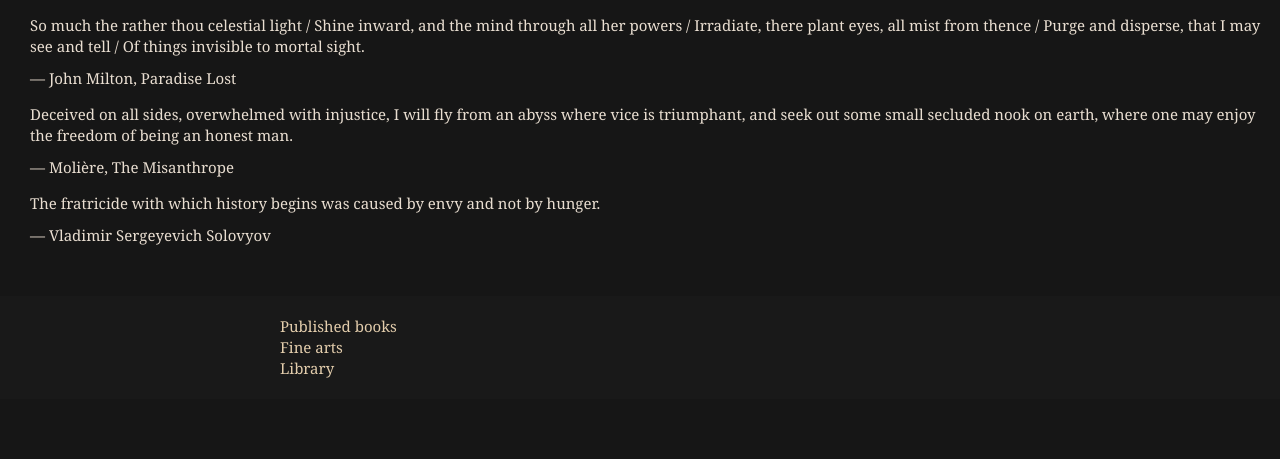
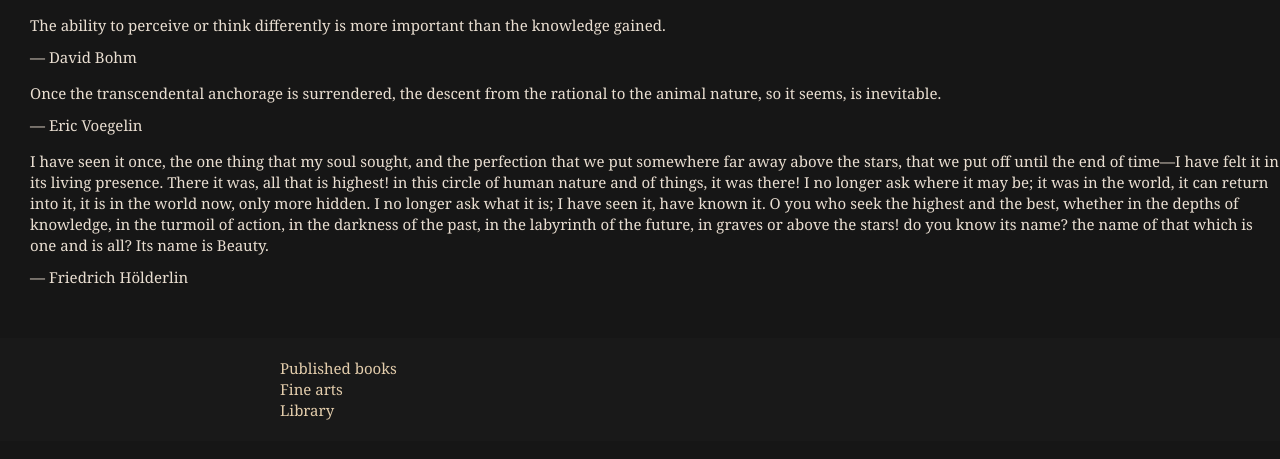
Before and after one commit to simonante/shimonem, a Jekyll site: the page built from books.md, in a window 1280 px wide. Shown: the top 459 px of the page. Built offline with Jekyll 4.4.1, drawn with Linux system fonts in a browser that asks for light colours.

Commit message:
Update books.html

```diff
--- a/_layouts/books.html
+++ b/_layouts/books.html
@@ -47,6 +47,19 @@
 
 
      <div id="main" role="main" class="container">
+
+
+       <script>
+          var myArray = [
+            "<ul><p>The words of the Preacher, the son of David, king in Jerusalem. Vanity of vanities, saith the Preacher, vanity of vanities; all is vanity.</p><p>— Ecclesiastees 1:1-2</p></ul><ul><p>The fratricide with which history begins was caused by envy and not by hunger.</p><p>— Vladimir Sergeyevich Solovyov</p></ul><ul><p>Great things are done when men and mountains meet; this is not done by jostling in the street.</p><p>— William Blake</p></ul>",
+            "<ul><p>The ability to perceive or think differently is more important than the knowledge gained.</p><p>— David Bohm</p></ul><ul><p>Once the transcendental anchorage is surrendered, the descent from the rational to the animal nature, so it seems, is inevitable.</p><p>— Eric Voegelin</p></ul><ul><p>I have seen it once, the one thing that my soul sought, and the perfection that we put somewhere far away above the stars, that we put off until the end of time—I have felt it in its living presence. There it was, all that is highest! in this circle of human nature and of things, it was there! I no longer ask where it may be; it was in the world, it can return into it, it is in the world now, only more hidden. I no longer ask what it is; I have seen it, have known it. O you who seek the highest and the best, whether in the depths of knowledge, in the turmoil of action, in the darkness of the past, in the labyrinth of the future, in graves or above the stars! do you know its name? the name of that which is one and is all? Its name is Beauty.</p><p>— Friedrich Hölderlin</p></ul>",
+            "<ul><p>So much the rather thou celestial light / Shine inward, and the mind through all her powers / Irradiate, there plant eyes, all mist from thence / Purge and disperse, that I may see and tell / Of things invisible to mortal sight.</p><p>— John Milton, Paradise Lost</p></ul><ul><p>Deceived on all sides, overwhelmed with injustice, I will fly from an abyss where vice is triumphant, and seek out some small secluded nook on earth, where one may enjoy the freedom of being an honest man.</p><p>— Molière, The Misanthrope</p></ul><ul><p>The fratricide with which history begins was caused by envy and not by hunger.</p><p>— Vladimir Sergeyevich Solovyov</p></ul>"
+          ];
+
+          var randomItem = myArray[Math.floor(Math.random()*myArray.length)];
+
+          document.body.innerHTML = randomItem;
+      </script>
 
    <!--    <div markdown="1">
           |---|---|
```
